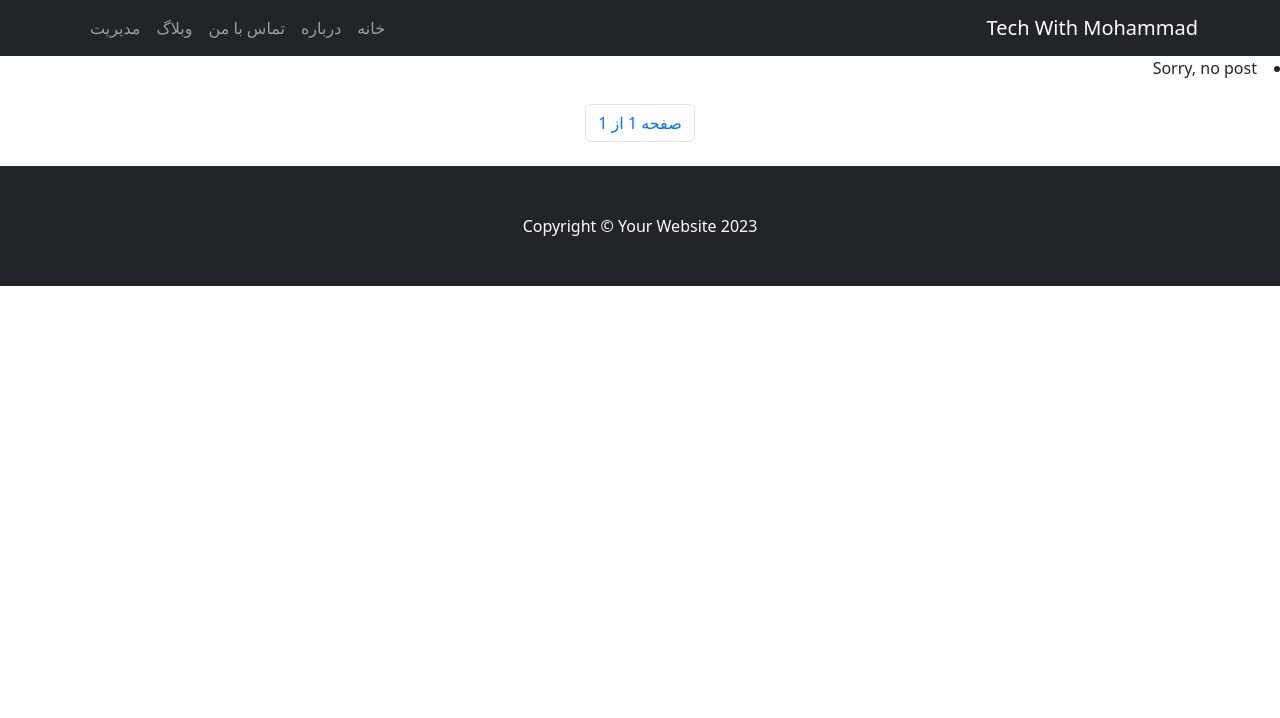
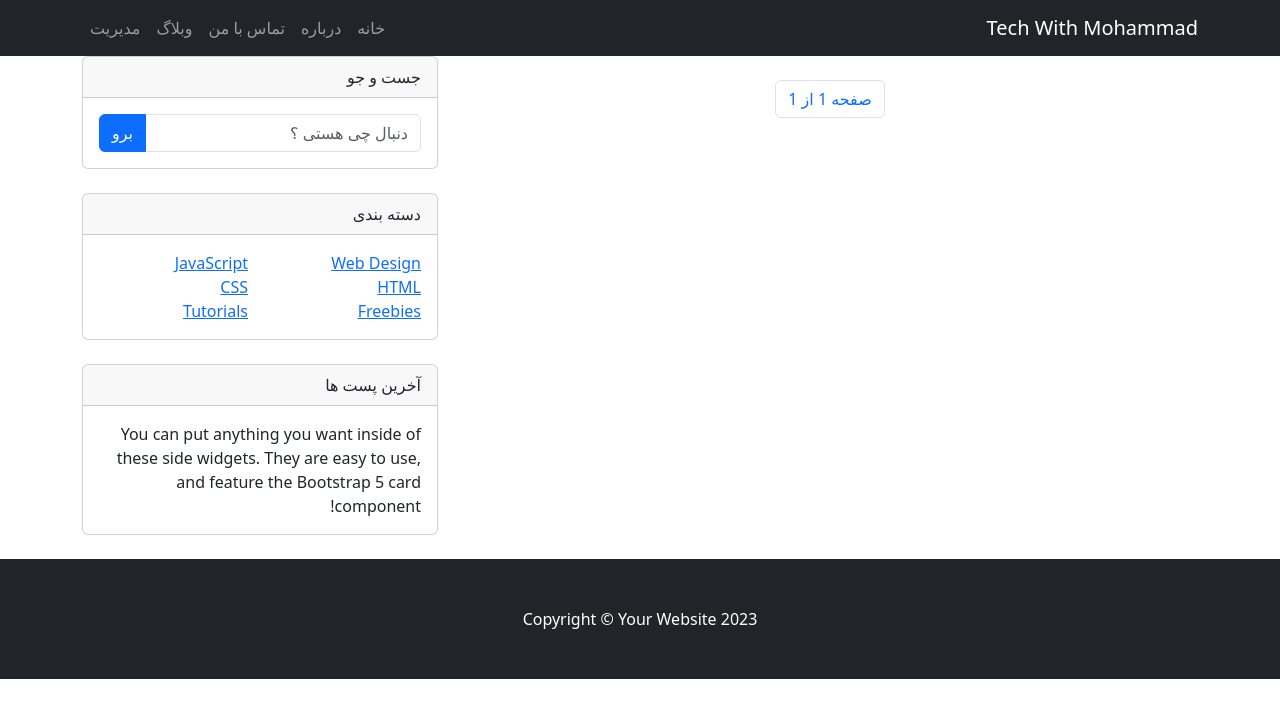
Before and after one commit to MohammadBohluli/blog, a Django app: page /blog/ in a window 1280 px wide. Shown: the top 718 px of the page. Run offline with Django 4.2, Linux system fonts and the light colour scheme; data that the repository does not hold is empty.

Commit message:
style:create post_list template

```diff
--- a/core/blog/views.py
+++ b/core/blog/views.py
@@ -10,7 +10,7 @@ def post_list_view(request):
     post_list = Post.objects.all()
 
     # handeling paginations
-    paginator = Paginator(post_list, 1)
+    paginator = Paginator(post_list, 5)
     page_number = request.GET.get('page', 1)
 
     post = paginator.get_page(page_number)
--- a/core/templates/base.html
+++ b/core/templates/base.html
@@ -22,8 +22,11 @@
     {% include 'partials/_navbar.html' %}
 
     <!-- Main Contents -------------------------->
-    {% block content %}
-    {% endblock content %}
+    <div class="container">
+        <div class="row">
+            {% block content %}{% endblock content %}
+        </div>
+    </div>
 
     <!-- Footer --------------------------------->
     {% include 'partials/_footer.html' %}
--- a/core/templates/pages/blog/post_list.html
+++ b/core/templates/pages/blog/post_list.html
@@ -1,19 +1,63 @@
 {% extends 'base.html' %}
 
 {% block content %}
+<div class="col-lg-8">
+
     {% for post in posts %}
-        <a href="{{ post.get_absolute_url }}">{{ post.title }}</a>
-        <h1>{{ post.author }}</h1>
-        <h1>{{ post.published_at }}</h1>
-        <h1>{{ post.content | truncatechars:30 | linebreaks }}</h1>
-        {% for category in post.category.all %}
-        <p>{{ category }}</p>
-        {% endfor %}
-        <hr>
-        {% empty %}
-        <li>Sorry, no post</li>
+        <div class="card mb-4">
+            <a href="#!"><img class="card-img-top" src="https://dummyimage.com/850x350/dee2e6/6c757d.jpg" alt="..." /></a>
+            <div class="card-body">
+                <div class="small text-muted">در تاریخ {{ post.published_at | date:"SHORT_DATE_FORMAT"}} توسط {{ post.author }} منتشر شده</div>
+                <h2 class="card-title h4"><a href="{{ post.get_absolute_url }}"></a>{{ post.title }}</h2>
+                <p class="card-text">{{ post.content | truncatechars:120 | linebreaks }}</p>
+                <a class="btn btn-primary" href="{{ post.get_absolute_url }}">ادامه مطلب</a>
+            </div>
+        </div>
     {% endfor %}
 
     {% include 'partials/_pagination.html' with page=posts %}
+</div>
 
+
+<!-- Side widgets-->
+<div class="col-lg-4">
+    <!-- Search widget-->
+    <div class="card mb-4">
+        <div class="card-header">جست و جو</div>
+        <div class="card-body">
+            <div class="input-group">
+                <input class="form-control" type="text" placeholder="دنبال چی هستی ؟"
+                    aria-label="Enter search term..." aria-describedby="button-search" />
+                <button class="btn btn-primary" id="button-search" type="button">برو</button>
+            </div>
+        </div>
+    </div>
+    <!-- Categories widget-->
+    <div class="card mb-4">
+        <div class="card-header">دسته بندی</div>
+        <div class="card-body">
+            <div class="row">
+                <div class="col-sm-6">
+                    <ul class="list-unstyled mb-0">
+                        <li><a href="#!">Web Design</a></li>
+                        <li><a href="#!">HTML</a></li>
+                        <li><a href="#!">Freebies</a></li>
+                    </ul>
+                </div>
+                <div class="col-sm-6">
+                    <ul class="list-unstyled mb-0">
+                        <li><a href="#!">JavaScript</a></li>
+                        <li><a href="#!">CSS</a></li>
+                        <li><a href="#!">Tutorials</a></li>
+                    </ul>
+                </div>
+            </div>
+        </div>
+    </div>
+    <!-- Side widget-->
+    <div class="card mb-4">
+        <div class="card-header">آخرین پست ها</div>
+        <div class="card-body">You can put anything you want inside of these side widgets. They are easy to use, and feature the Bootstrap 5 card component!</div>
+    </div>
+</div>
 {% endblock content %}
```
